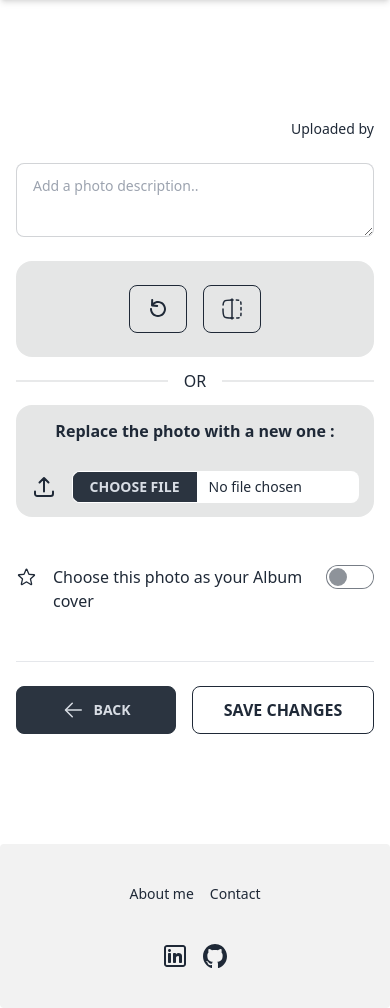
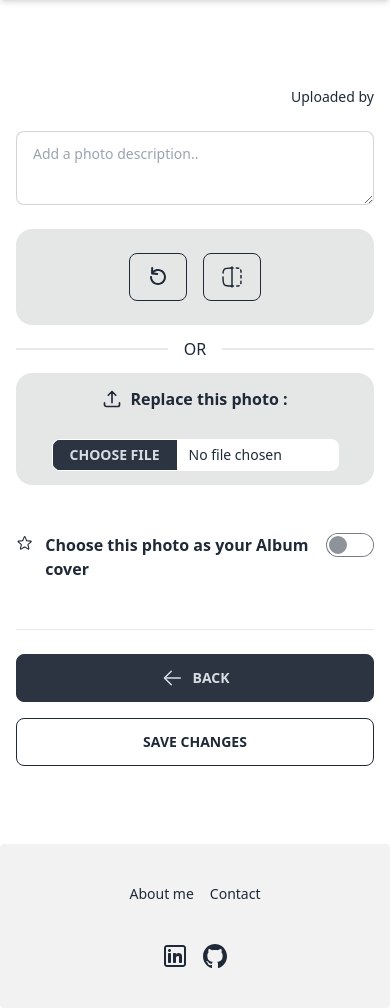
Before and after one commit to hadisql/aeternam, a Django app: template photos/templates/photos/photo_edit.html in a window 390 px wide. Shown: the part 72-1080 px from the top of the page. Run offline with Django 4.2, Linux system fonts and the light colour scheme; the template is opened without the code that fills it: values that come from a table or form of the project are taken from there, others are empty; parts of the project's set-up code (start-up, migrations or seed data) failed here and were passed over; some libraries are stand-ins or nearby versions.

Commit message:
fixed responsive design issues

```diff
--- a/photos/forms.py
+++ b/photos/forms.py
@@ -17,7 +17,7 @@ class CommentForm(forms.ModelForm):
 class PhotoUpdateForm(forms.Form):
     upload_photo = forms.ImageField(
         label="",
-        widget=forms.FileInput(attrs={'class':'file-input file-input-sm'}),
+        widget=forms.FileInput(attrs={'class':'file-input file-input-sm w-full'}),
         required=False)
 
     rotation_angle = forms.IntegerField(
--- a/photos/templates/photos/photo_edit.html
+++ b/photos/templates/photos/photo_edit.html
@@ -38,15 +38,16 @@
       <div class="divider lg:divider-horizontal">OR</div>
 
         <div class="grid flex-grow h-28 sm:h-32 card bg-base-300 rounded-box place-items-center">
-          <p class="font-semibold sm:text-lg">Replace the photo with a new one :</p>
+          <div class="flex flex-wrap-reverse gap-2">
+            <svg xmlns="http://www.w3.org/2000/svg" fill="none" viewBox="0 0 24 24" stroke-width="2" stroke="currentColor" class="w-5 h-5 sm:w-6 sm:h-6 mb-0.5 sm:mb-1">
+              <path stroke-linecap="round" stroke-linejoin="round" d="M3 16.5v2.25A2.25 2.25 0 005.25 21h13.5A2.25 2.25 0 0021 18.75V16.5m-13.5-9L12 3m0 0l4.5 4.5M12 3v13.5" />
+            </svg>
+            <p class="font-semibold sm:text-lg">Replace this photo :</p>
+          </div>
           <div class="flex flex-wrap place-content-center gap-4">
 
-            <div class="flex gap-4">
-              <div class="self-center">
-                <svg xmlns="http://www.w3.org/2000/svg" fill="none" viewBox="0 0 24 24" stroke-width="2" stroke="currentColor" class="w-6 h-6">
-                  <path stroke-linecap="round" stroke-linejoin="round" d="M3 16.5v2.25A2.25 2.25 0 005.25 21h13.5A2.25 2.25 0 0021 18.75V16.5m-13.5-9L12 3m0 0l4.5 4.5M12 3v13.5" />
-                </svg>
-              </div>
+            <div >
+
               {{ photo_update_form.upload_photo }}
               {{photo_update_form.rotation_angle}}
               {{photo_update_form.mirror_flip}}
@@ -56,23 +57,23 @@
       <br>
     </div>
     <!-- default photo toggle button-->
-    <div class="my-6 lg:mt-10 flex gap-4 place-content-center">
-      <svg xmlns="http://www.w3.org/2000/svg" fill="none" viewBox="0 0 24 24" stroke-width="1.5" stroke="currentColor" class="w-6 h-6">
+    <div class="my-6 lg:mt-10 flex gap-3 sm:gap-4 place-content-center">
+      <svg xmlns="http://www.w3.org/2000/svg" fill="none" viewBox="0 0 24 24" stroke-width="1.5" stroke="currentColor" class="w-5 h-5 sm:w-6 sm:h-6">
         <path stroke-linecap="round" stroke-linejoin="round" d="M11.48 3.499a.562.562 0 011.04 0l2.125 5.111a.563.563 0 00.475.345l5.518.442c.499.04.701.663.321.988l-4.204 3.602a.563.563 0 00-.182.557l1.285 5.385a.562.562 0 01-.84.61l-4.725-2.885a.563.563 0 00-.586 0L6.982 20.54a.562.562 0 01-.84-.61l1.285-5.386a.562.562 0 00-.182-.557l-4.204-3.602a.563.563 0 01.321-.988l5.518-.442a.563.563 0 00.475-.345L11.48 3.5z" />
       </svg>
       {% if photo.is_default %}
-        <label for="choose-as-default">This photo is your Album cover</label>
+        <label for="choose-as-default" class="font-semibold sm:text-lg">This photo is your Album cover</label>
       {% else %}
-        <label for="choose-as-default">Choose this photo as your Album cover</label>
+        <label for="choose-as-default" class="font-semibold sm:text-lg">Choose this photo as your Album cover</label>
       {% endif %}
       {{ photo_update_form.set_as_default_photo}}
     </div>
 
     <br>
     <hr>
-    <div class="flex mt-6 gap-4">
-      <div class="flex-1">
-        <a href="{% url 'photos:photo_detail' photo.pk %}" class="btn btn-neutral w-40">
+    <div class="grid grid-cols-1 sm:grid-cols-2 mt-6 gap-4">
+      <div class="flex">
+        <a href="{% url 'photos:photo_detail' photo.pk %}" class="btn btn-block btn-neutral">
           <svg class="w-6 h-6 stroke-2 fill-current" viewBox="0 0 1024 1024" xmlns="http://www.w3.org/2000/svg">
             <path d="M224 480h640a32 32 0 1 1 0 64H224a32 32 0 0 1 0-64z"></path>
             <path d="m237.248 512 265.408 265.344a32 32 0 0 1-45.312 45.312l-288-288a32 32 0 0 1 0-45.312l288-288a32 32 0 1 1 45.312 45.312L237.248 512z"></path>
@@ -80,7 +81,7 @@
           Back
         </a>
       </div>
-      <input type="submit" value="Save changes" class="border border-base-content hover:bg-base-content hover:text-base-100 w-full rounded-lg px-4 uppercase font-semibold cursor-pointer ease-in-out duration-300">
+      <input type="submit" value="Save changes" class="btn btn-block btn-outline">
     </div>
   </form>
 </div>
```
Also changed, not shown: albums/templates/albums/album_access.html (+12 -11 lines), photos/templates/photos/photo_detail.html (+5 -5 lines), static/css/output.css.
